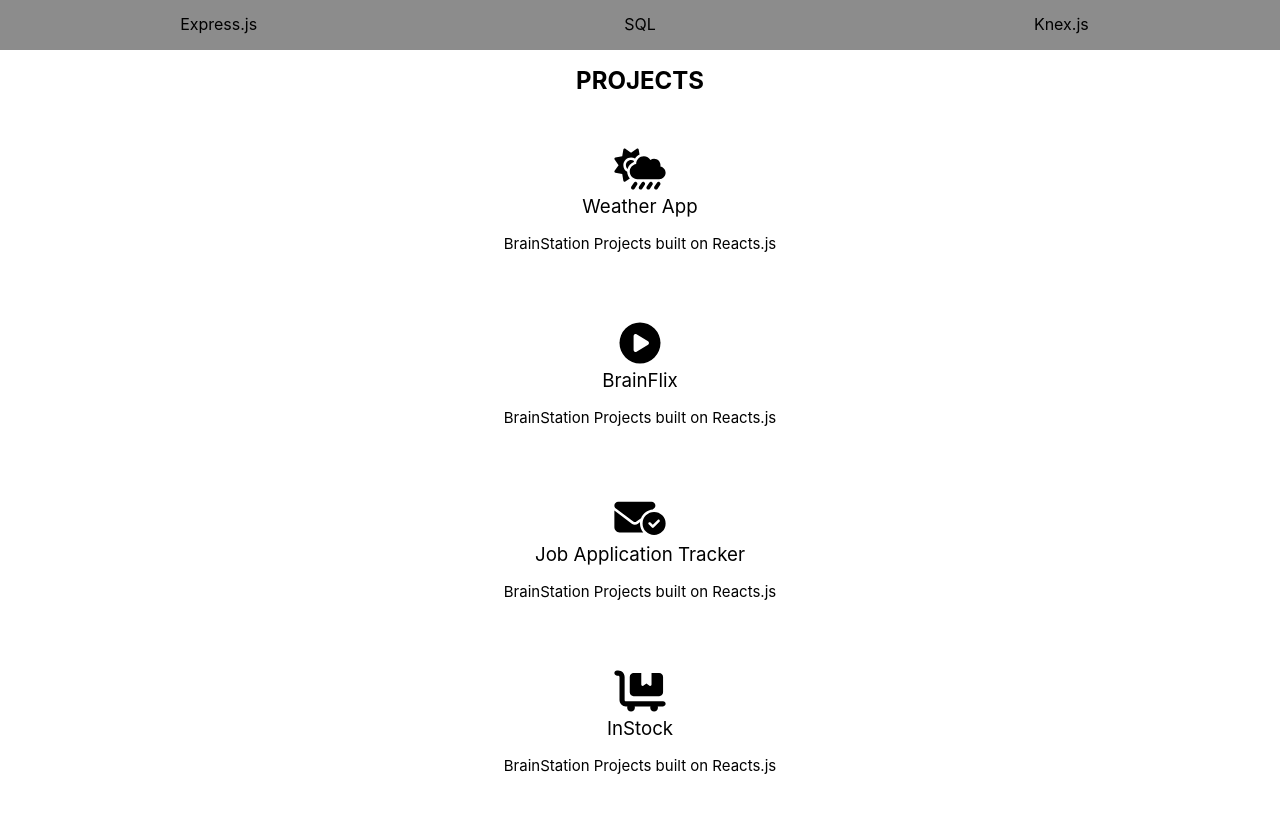
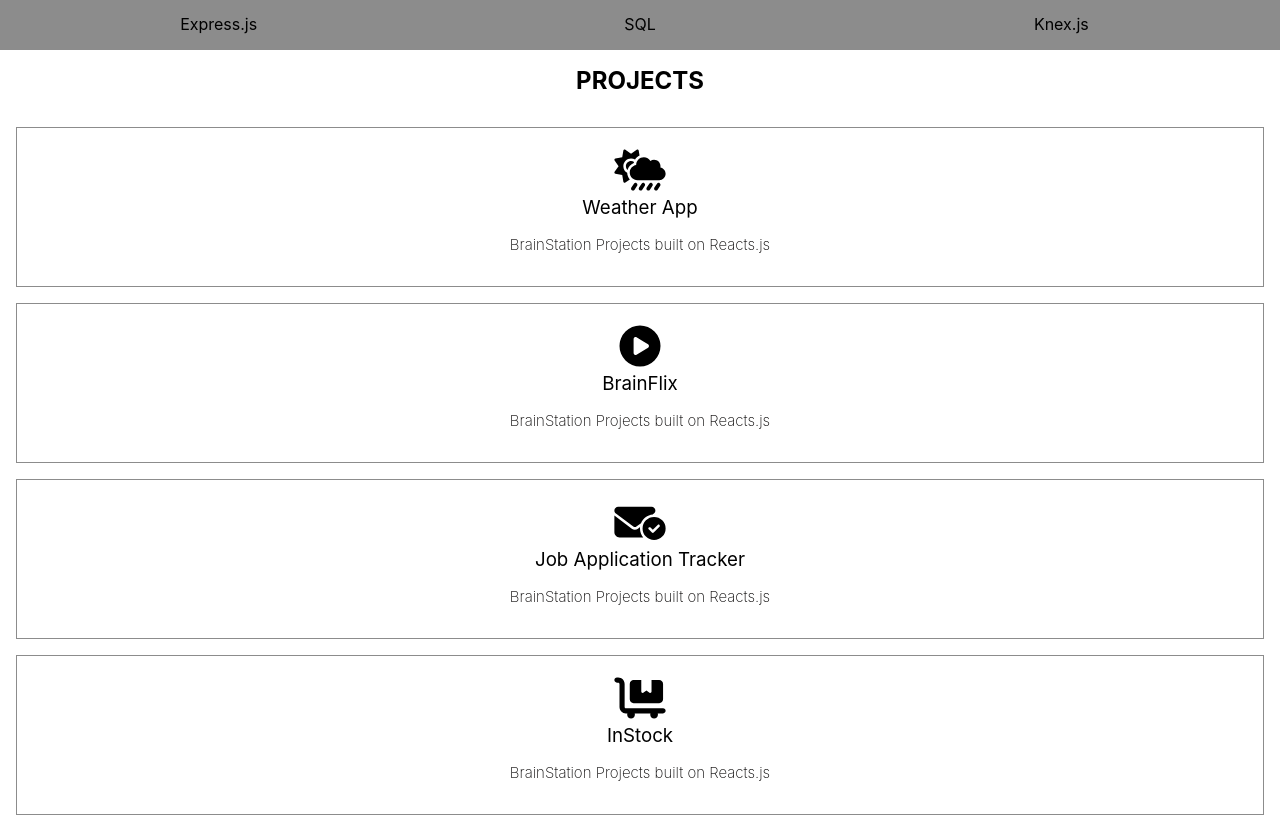
Before and after one commit to Tsedhondup/Portfolio, a React (Create React App) app: page / in a window 1280 px wide. Shown: the part 1945-2761 px from the top of the page. Built offline with nearby package versions, Linux system fonts and the light colour scheme.

Commit message:
project section border updated

```diff
--- a/src/Components/Works/Works.scss
+++ b/src/Components/Works/Works.scss
@@ -12,9 +12,10 @@
   }
 }
 .projects {
-  // border-bottom: 1px solid $gray;
+  border: 1px solid $gray;
   padding: 16px 0px;
-  margin: 32px 0px;
+  padding-top: 32px;
+  margin: 16px 0px;
   &__icons {
     text-align: center;
   }
@@ -28,5 +29,7 @@
     padding-bottom: $mobile-margin;
     text-align: center;
     font-size: 15px;
+    font-weight: 200;
+    color: $black;
   }
 }
```
